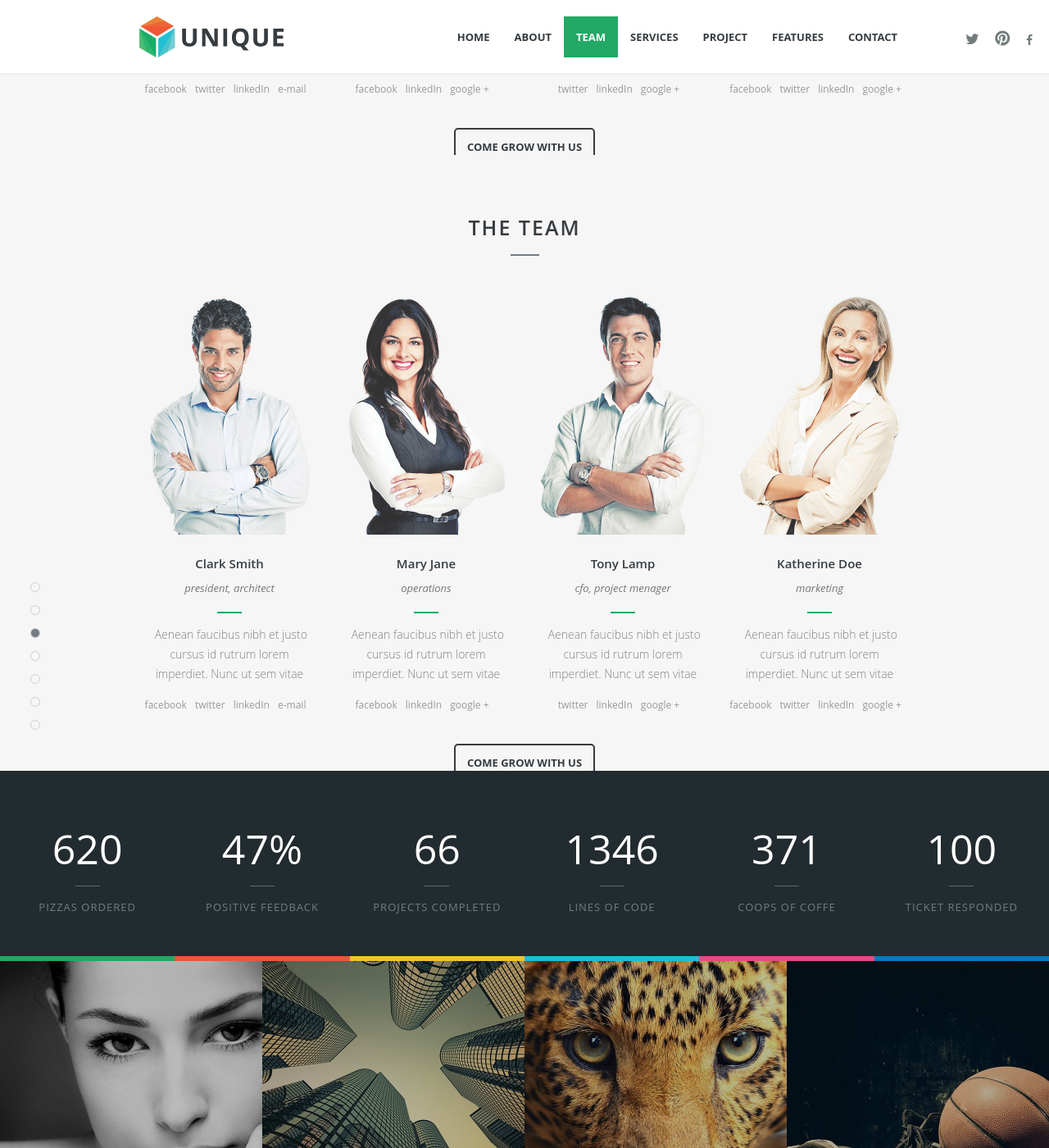
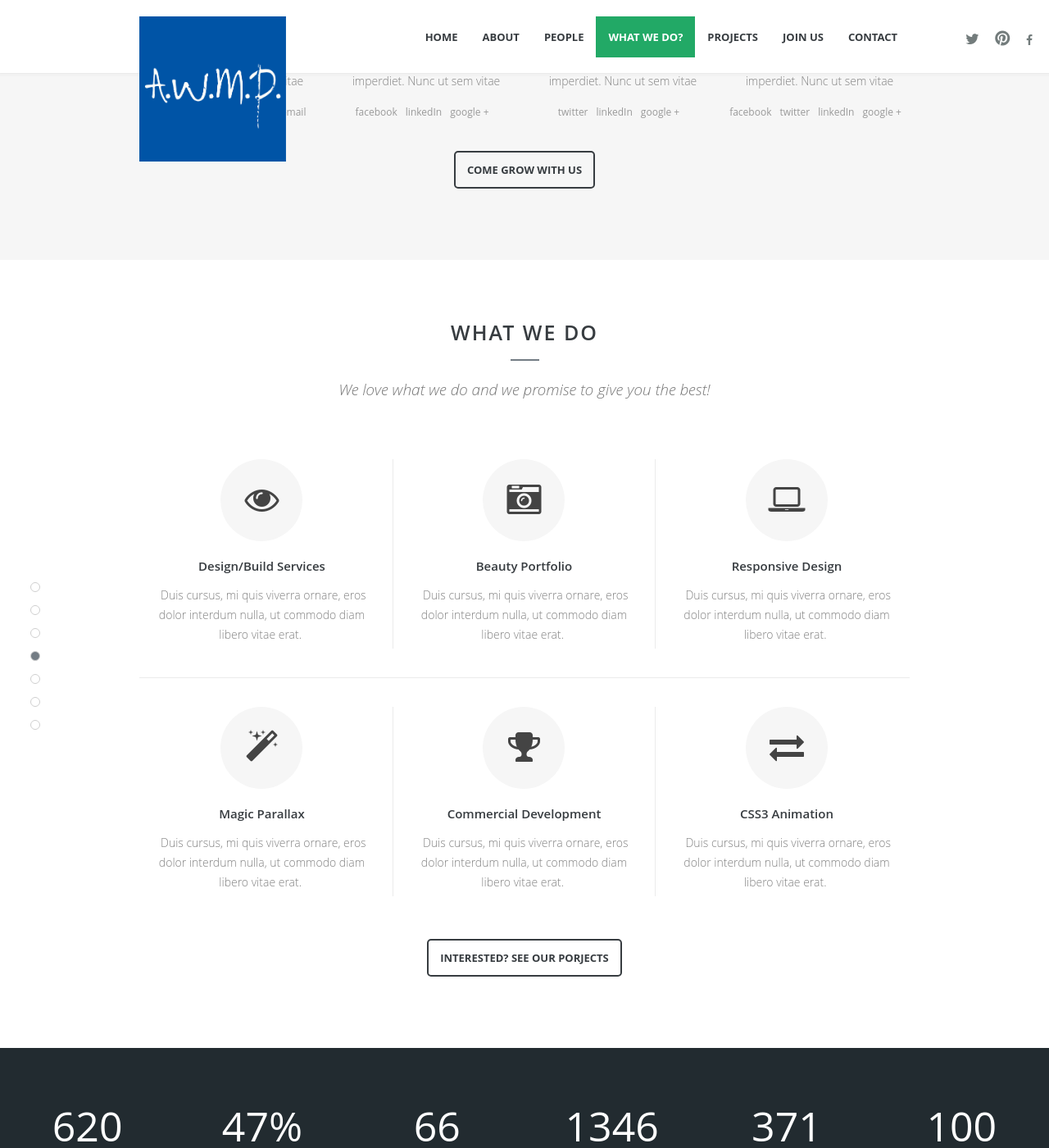
Before and after one commit to automaticwala/automaticwala.github.io, a Jekyll site: the page built from index.html, in a window 1280 px wide and 1400 px high, scrolled down 2056 px. Shown: the whole window at 82% size. Built offline with Jekyll 4.4.1, drawn with Linux system fonts in a browser that asks for light colours; nearby versions of some CDN libraries; some of the changed text lies outside the part shown.

Commit message:
Watch The Head

```diff
--- a/_includes/about.html
+++ b/_includes/about.html
@@ -1,10 +1,10 @@
 <!-- ABOUT SECTION -->
   <section class="about-section" id="about">
     <div class="w-container about-container">
-      <h2 data-ix="scroll-fade-out-20">ABOUT UNIQUE</h2>
+      <h2 data-ix="scroll-fade-out-20">About Autowala Matic</h2>
       <div class="hero-line" data-ix="scroll-fade-out-21"></div>
-      <div class="subtex" data-ix="scroll-fade-out-22">We see the world in many different ways just like consumers, which helps us understand them!</div>
-      <img src="images/responsive.jpg" alt="responsive.jpg"
+      <div class="subtex" data-ix="scroll-fade-out-22">Autowala Matic is a Creative Media House offering insightful approaches in the field of film making, photography, advertising and designing.</div>
+      <img src="images/website.png" alt="website.jpg"
       data-ix="scroll-fade-out-23">
     </div>
   </section><!-- end about section -->
--- a/_includes/header.html
+++ b/_includes/header.html
@@ -4,12 +4,12 @@
     <div class="shadow"></div>
     <div class="fixed-text">
       <div class="w-container slider-container">
-        <div class="first_text" data-ix="fade-from-left">A template for design agencies - photographer&nbsp;- business and corporate</div>
+        <div class="first_text" data-ix="fade-from-left">Film Making | Photography | Advertising | Design for &nbsp;- business and corporates</div>
         <div class="dots_line" data-ix="line-from-left"></div>
         <div class="w-slider slider_home" data-animation="outin" data-duration="800" data-infinite="1" data-delay="8000" data-autoplay="1">
           <div class="w-slider-mask">
             <div class="w-slide slide-1-home"><!-- slide 1 -->
-              <div class="tittle_text" data-ix="fade-down-12">Using <span class="light">Design</span> as a Business <span class="light">Strategy</span>
+              <div class="tittle_text" data-ix="fade-down-12">Capturing <span class="light">Moments</span> is the new<span class="light">Strategy</span>
               </div>
             </div>
             <div class="w-slide slide-2-home"><!-- slide 2 -->
--- a/_includes/navigation.html
+++ b/_includes/navigation.html
@@ -7,11 +7,11 @@
     </div>
     <div class="w-container container-nav">
       <a class="w-nav-brand brand" href="#home" data-ix="fade-down"><!-- here is the logo -->
-        <img class="logo" src="images/logo.png" width="179" alt="logo.png" data-ix="fade-down">
+        <img class="logo" src="images/1474445_1439127912965352_67953474_n.png" width="179" alt="logo.png" data-ix="fade-down">
       </a>
       <!-- nav tag -->
-      <nav class="w-nav-menu nav" role="navigation"><a class="w-nav-link nav-link" href="#home" data-ix="fade-down-2">Home</a><a class="w-nav-link nav-link" href="#about" data-ix="fade-down-3">About</a><a class="w-nav-link nav-link" href="#team" data-ix="fade-down-4">Team</a><a class="w-nav-link nav-link"
-        href="#service" data-ix="fade-down-5">Services</a><a class="w-nav-link nav-link" href="#project" data-ix="fade-down-6">Project</a><a class="w-nav-link nav-link" href="#features" data-ix="fade-down-7">Features</a><a class="w-nav-link nav-link"
+      <nav class="w-nav-menu nav" role="navigation"><a class="w-nav-link nav-link" href="#home" data-ix="fade-down-2">Home</a><a class="w-nav-link nav-link" href="#about" data-ix="fade-down-3">About</a><a class="w-nav-link nav-link" href="#team" data-ix="fade-down-4">People</a><a class="w-nav-link nav-link"
+        href="#service" data-ix="fade-down-5">What We do?</a><a class="w-nav-link nav-link" href="#project" data-ix="fade-down-6">Projects</a><a class="w-nav-link nav-link" href="#features" data-ix="fade-down-7">Join Us</a><a class="w-nav-link nav-link"
         href="#contact" data-ix="fade-down-8">Contact</a>
       </nav>
       <div class="w-nav-button menu-button">
--- a/_includes/services.html
+++ b/_includes/services.html
@@ -1,54 +1,46 @@
-<!-- TEAM SECTION -->
-  <section class="section-team" id="team">
+<!-- SERVICE SECTION -->
+  </section>
+  <section class="service-section" id="service">
     <div class="w-container">
-      <h2 data-ix="scroll-fade-out-20">THE&nbsp;TEAM</h2>
+      <h2 data-ix="scroll-fade-out-20">what we do</h2>
       <div class="hero-line" data-ix="scroll-fade-out-21"></div>
-      <div class="w-row team-row">
-        <div class="w-col w-col-3 team-column" data-ix="scroll-fade-from-bottom"><!-- staf member 1 -->
-          <a class="w-inline-block" href="#">
-            <img src="images/staf1.jpg" width="200" alt="staf1.jpg">
-          </a>
-          <h5>Clark&nbsp;Smith</h5>
-          <div class="hero-work">president, architect</div>
-          <div class="team-line orange"></div>
-          <p>&nbsp;Aenean faucibus nibh et justo cursus id rutrum lorem imperdiet. Nunc ut sem vitae</p>
-          <div class="social-icon"><a class="fb" href="#">facebook</a><a class="twitter" href="#">twitter</a><a class="linkedin" href="#">linkedIn</a><a class="emial" href="mailto:yourmail@gmail.com?subject=You&apos;ve%20got%20mail!" target="_blank">e-mail</a>
-          </div>
-        </div><!-- end staf member 1 -->
-        <div class="w-col w-col-3 team-column" data-ix="scroll-fade-from-bottom-2"><!-- staf member 2 -->
-          <a class="w-inline-block" href="#">
-            <img src="images/staf2.jpg" width="200" alt="staf2.jpg">
-          </a>
-          <h5>Mary Jane</h5>
-          <div class="hero-work">operations</div>
-          <div class="team-line orange"></div>
-          <p>&nbsp;Aenean faucibus nibh et justo cursus id rutrum lorem imperdiet. Nunc ut sem vitae</p>
-          <div class="social-icon"><a class="fb" href="#">facebook</a><a class="linkedin" href="#">linkedIn</a><a class="gplus" href="#">google +</a>
-          </div>
-        </div><!-- end staf member 2 -->
-        <div class="w-col w-col-3 team-column" data-ix="scroll-fade-from-bottom-3"><!-- staf member 3 -->
-          <a class="w-inline-block" href="#">
-            <img src="images/staf3.jpg" width="200" alt="535bd0c44ae8d544530004c4_staf3.jpg">
-          </a>
-          <h5>tony&nbsp;Lamp</h5>
-          <div class="hero-work">cfo, project menager</div>
-          <div class="team-line orange"></div>
-          <p>&nbsp;Aenean faucibus nibh et justo cursus id rutrum lorem imperdiet. Nunc ut sem vitae</p>
-          <div class="social-icon"><a class="twitter" href="#">twitter</a><a class="linkedin" href="#">linkedIn</a><a class="gplus" href="#">google +</a>
-          </div>
-        </div><!-- end staf member 3 -->
-        <div class="w-col w-col-3 team-column" data-ix="scroll-fade-from-bottom-4"><!-- staf member 4 -->
-          <a class="w-inline-block" href="#">
-            <img src="images/staf4.jpg" width="200" alt="535bd0d703baee42530004a1_staf4.jpg">
-          </a>
-          <h5>Katherine doe</h5>
-          <div class="hero-work">marketing</div>
-          <div class="team-line orange"></div>
-          <p>&nbsp;Aenean faucibus nibh et justo cursus id rutrum lorem imperdiet. Nunc ut sem vitae</p>
-          <div class="social-icon"><a class="fb" href="#">facebook</a><a class="twitter" href="#">twitter</a><a class="linkedin" href="#">linkedIn</a><a class="gplus" href="#">google +</a>
-          </div><!-- end staf member 4 -->
+      <div class="subtex" data-ix="scroll-fade-out-22">We love what we do and we promise&nbsp;to give you the best!</div>
+      <div class="w-row service-row">
+        <div class="w-col w-col-4" data-ix="scroll-pop-up-2">
+          <div class="icon fa fa-eye fa-3x"></div>
+          <h5>Design/Build Services</h5>
+          <p>&nbsp;Duis cursus, mi quis viverra ornare, eros dolor interdum nulla, ut commodo diam libero vitae erat.&nbsp;</p>
+        </div>
+        <div class="w-col w-col-4" data-ix="scroll-pop-up-3">
+          <div class="icon fa fa-camera-retro fa-3x"></div>
+          <h5>beauty portfolio</h5>
+          <p>&nbsp;Duis cursus, mi quis viverra ornare, eros dolor interdum nulla, ut commodo diam libero vitae erat.&nbsp;</p>
+        </div>
+        <div class="w-col w-col-4" data-ix="scroll-pop-up-4">
+          <div class="icon fa fa-laptop fa-3x"></div>
+          <h5>responsive design</h5>
+          <p>&nbsp;Duis cursus, mi quis viverra ornare, eros dolor interdum nulla, ut commodo diam libero vitae erat.&nbsp;</p>
         </div>
       </div>
-      <div class="wrap-button"><a class="button" href="#contact" data-ix="scroll-pop-up">come grow with us</a>
+      <div class="divder" data-ix="scroll-line-from-left"></div>
+      <div class="w-row service-row other">
+        <div class="w-col w-col-4" data-ix="scroll-pop-up-5">
+          <div class="icon fa fa-magic fa-3x"></div>
+          <h5>magic parallax</h5>
+          <p>&nbsp;Duis cursus, mi quis viverra ornare, eros dolor interdum nulla, ut commodo diam libero vitae erat.&nbsp;</p>
+        </div>
+        <div class="w-col w-col-4" data-ix="scroll-pop-up-6">
+          <div class="icon fa fa-trophy fa-3x"></div>
+          <h5>Commercial Development</h5>
+          <p>&nbsp;Duis cursus, mi quis viverra ornare, eros dolor interdum nulla, ut commodo diam libero vitae erat.&nbsp;</p>
+        </div>
+        <div class="w-col w-col-4" data-ix="scroll-pop-up-7">
+          <div class="icon fa fa-exchange fa-3x"></div>
+          <h5>CSS3 animation</h5>
+          <p>&nbsp;Duis cursus, mi quis viverra ornare, eros dolor interdum nulla, ut commodo diam libero vitae erat.&nbsp;</p>
+        </div>
       </div>
-    </div><!-- end team section -->
+      <div class="wrap-button"><a class="button" href="#project" data-ix="scroll-pop-up">Interested? see our porjects</a>
+      </div>
+    </div>
+    </section><!-- end service section -->
```
Also changed, not shown: images/logo.png (deleted), images/website.png (added), logo.png (added).
